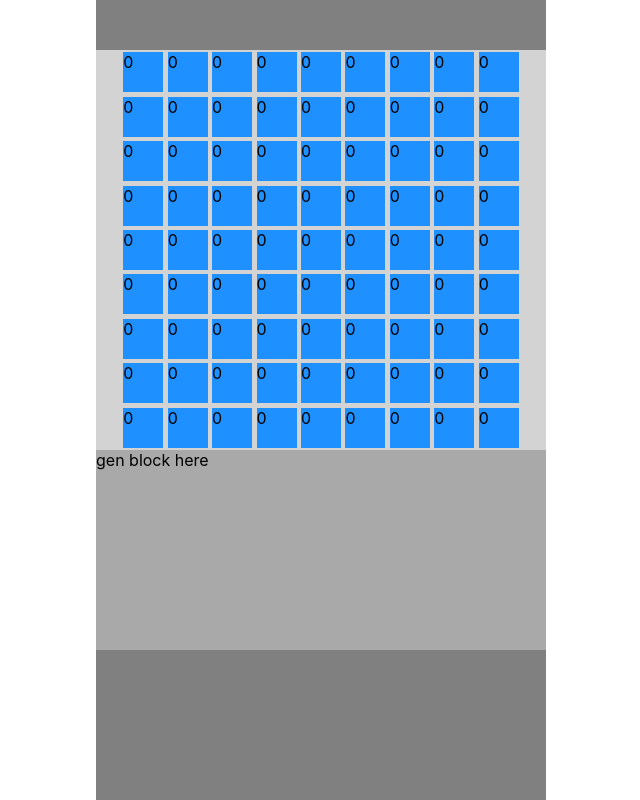
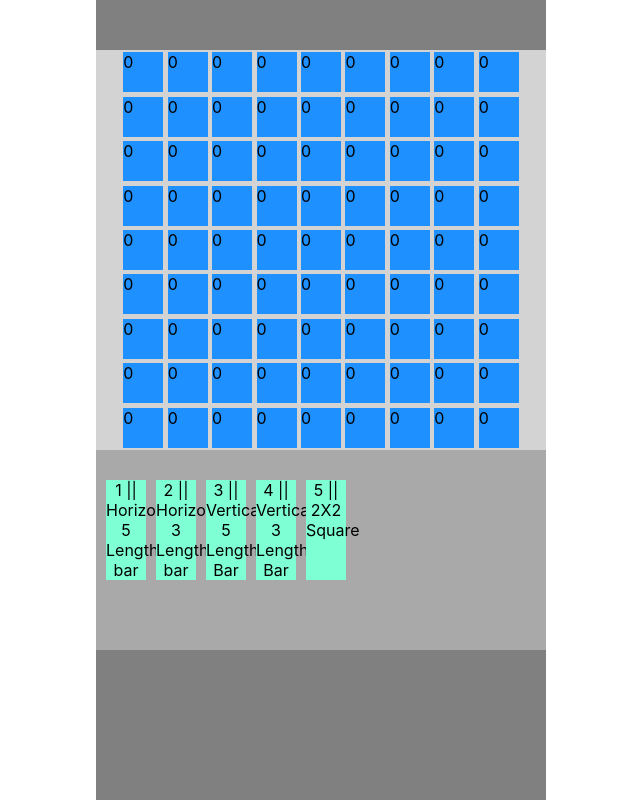
Before and after one commit to jaeinbaek/woodoku, a React (Create React App) app: page / in a window 1280 px wide. Shown: the whole page, without its empty margins (319-959 px from the left). Built offline with nearby package versions, Linux system fonts and the light colour scheme.

Commit message:
Create temp tray func

```diff
--- a/src/components/Board.jsx
+++ b/src/components/Board.jsx
@@ -15,6 +15,7 @@ function create2DArray(row, col) {
 
 function Board() {
   const [board, setBoard] = useState(create2DArray(9, 9))
+  const [blockCode, setBlockCode] = useState(0)
 
   const deliverClickIndex = (row, col) => {
     setBlock(row, col)
@@ -22,13 +23,9 @@ function Board() {
 
   const boardRowMap = board.map((row, index) => (<BoardRow value={row} rowIndex={index} deliver={deliverClickIndex} key={index}></BoardRow>))
 
-  const deliverChoiceBlock = () => {
-
-  }
-
   const setBlock = (sRow, sCol) => {
     let tempBoard = board
-    let settedBoard = switchBlocks(tempBoard, 5, sRow, sCol)
+    let settedBoard = switchBlocks(tempBoard, blockCode, sRow, sCol)
 
     if (settedBoard == 0 ) {
       console.log("nothing to do")
@@ -36,8 +33,31 @@ function Board() {
     else if (typeof settedBoard == "object"){
       setBoard([...settedBoard])
     }
+  }
 
 
+
+
+  // temp
+  const passingBlockcode1 = () => {
+    console.log("block setted (1)")
+    setBlockCode(1)
+  }
+  const passingBlockcode2 = () => {
+    console.log("block setted (2)")
+    setBlockCode(2)
+  }
+  const passingBlockcode3 = () => {
+    console.log("block setted (3)")
+    setBlockCode(3)
+  }
+  const passingBlockcode4 = () => {
+    console.log("block setted (4)")
+    setBlockCode(4)
+  }
+  const passingBlockcode5 = () => {
+    console.log("block setted (5)")
+    setBlockCode(5)
   }
 
   return (
@@ -46,7 +66,12 @@ function Board() {
         {boardRowMap}
       </div>
       <div className="tray">
-        gen block here
+        {/* temp */}
+        <div className="tempBtn" onClick={passingBlockcode1}>1 || Horizotal 5 Length bar</div>
+        <div className="tempBtn" onClick={passingBlockcode2}>2 || Horizotal 3 Length bar</div>
+        <div className="tempBtn" onClick={passingBlockcode3}>3 || Vertical 5 Length Bar</div>
+        <div className="tempBtn" onClick={passingBlockcode4}>4 || Vertical 3 Length Bar</div>
+        <div className="tempBtn" onClick={passingBlockcode5}>5 || 2X2 Square</div>
       </div>
     </div>
   );
--- a/src/css/Board.css
+++ b/src/css/Board.css
@@ -32,3 +32,18 @@
     height: 200px;
     width: 450px;
   }
+
+/* temp */
+.tray {
+    display: flex;
+    flex-direction: row;
+}
+
+.tempBtn {
+    text-align: center;
+    width: 40px;
+    height: 100px;
+    margin-left: 10px;
+    margin-top: 30px;
+    background-color: aquamarine;
+}
```
